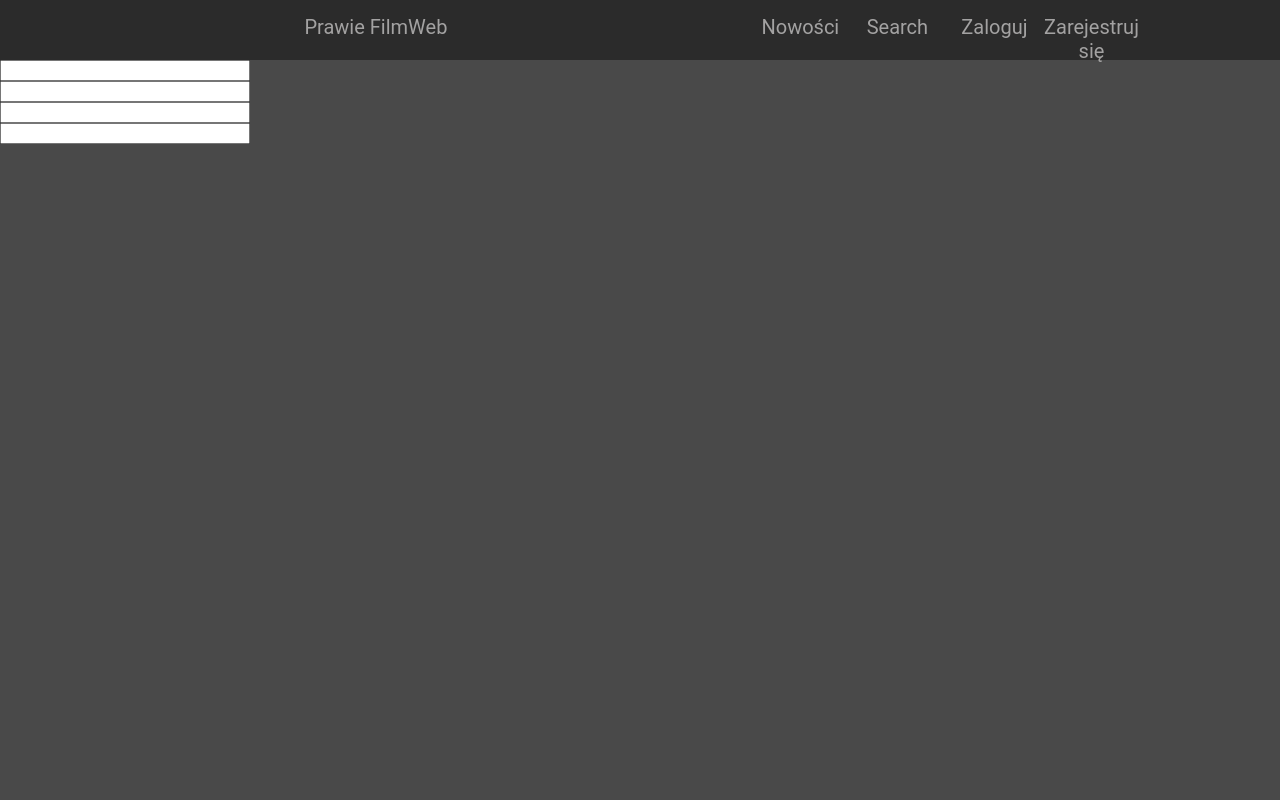
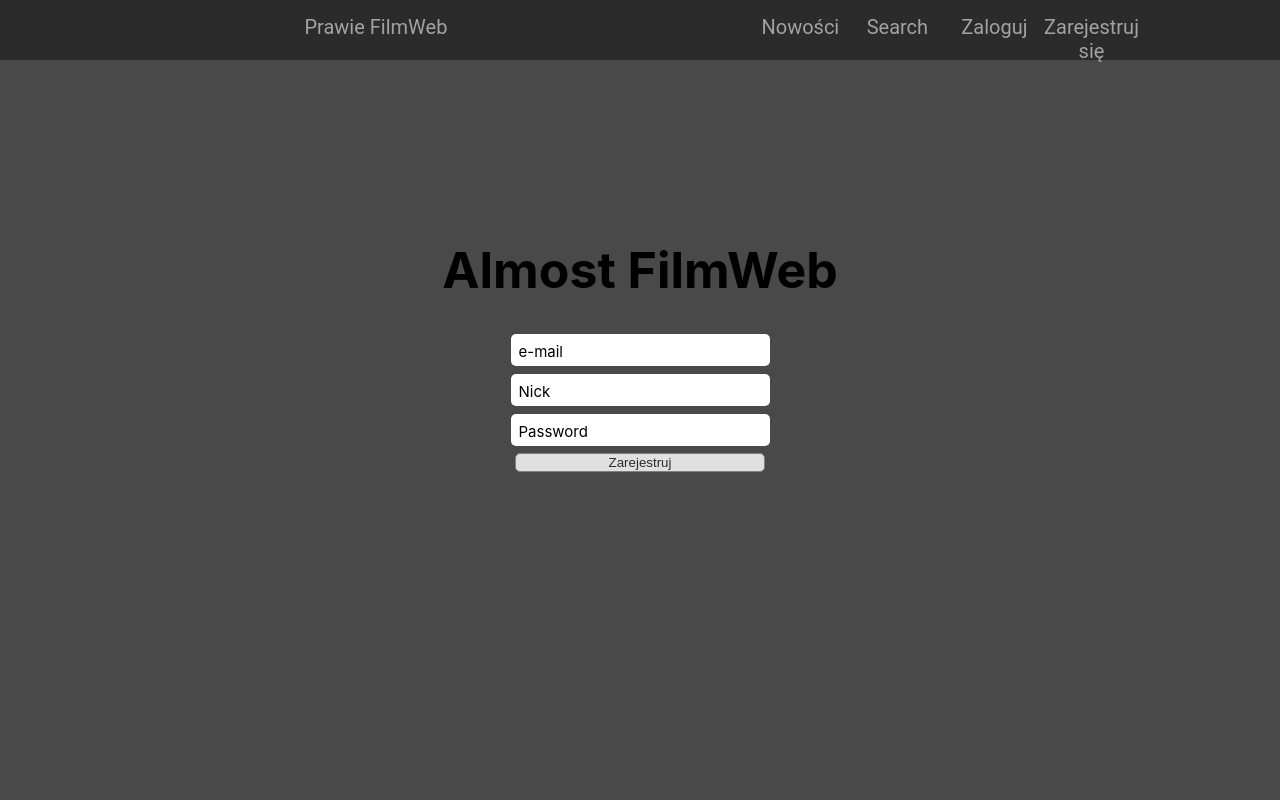
Before and after one commit to MIKE432/AlmostFilmweb, a React (Create React App) app: page /Register in a window 1280 px wide. Shown: the top 800 px of the page. Built offline with nearby package versions, Linux system fonts and the light colour scheme.

Commit message:
added css to registercomponent

```diff
--- a/src/AlmostFilmWeb/Register/Register.js
+++ b/src/AlmostFilmWeb/Register/Register.js
@@ -1,5 +1,8 @@
 import React from 'react';
 import Styles from './Register.module.scss';
+import LoginInput from '../Login/LoginInputs/LoginInputs'
+
+
 
 class Register extends React.Component {
     constructor(props) {
@@ -13,11 +16,12 @@ class Register extends React.Component {
     render() {
         return(
             <div className = {Styles.Container}>
-                <div className = {Styles.Inputs} >
-                    <input></input>
-                    <input></input>
-                    <input></input>
-                    <input type = "password"></input>
+                <div className = {Styles.Inputs}>
+                    <h1>Almost FilmWeb</h1>
+                    <LoginInput label = "e-mail" name = "Nick" type = 'text'/>
+                    <LoginInput label = "Nick" name = "Nick" type = 'text'/>
+                    <LoginInput label = "Password" type = 'password' />
+                    <button>Zarejestruj</button>
                 </div>
             </div>
         )
--- a/src/AlmostFilmWeb/Register/Register.module.scss
+++ b/src/AlmostFilmWeb/Register/Register.module.scss
@@ -4,14 +4,42 @@
     width:100%;
     height: 100vh;
     background-color: var(--background-main-color);
+    display: flex;
+    justify-content: center;
+    align-items: center;
+
 
     .Inputs {
         display: flex;
         flex-direction: column;
-        width:250px;
+        width:500px;
+        height: 500px;
+        align-items: center;
+
+        h1 {
+            margin: 30px;
+            font-size: 50px;
+        }
 
         input {
-            text-align: center;
+            text-align: left;
+        }
+
+        button {
+            width: 250px;
+            border: none;
+            color: var(--content-text-color);
+            background-color: var(--content-background-color);
+            border-radius: 5px;
+            margin:3px;
+            border: 1px solid grey;
+            outline: none;
+
+            &:hover {
+                color: var(--hover-color);
+                background-color: var(--content-hover-color);
+                box-shadow: 1px 1px 1px black;
+            }
         }
     }
 }
```
